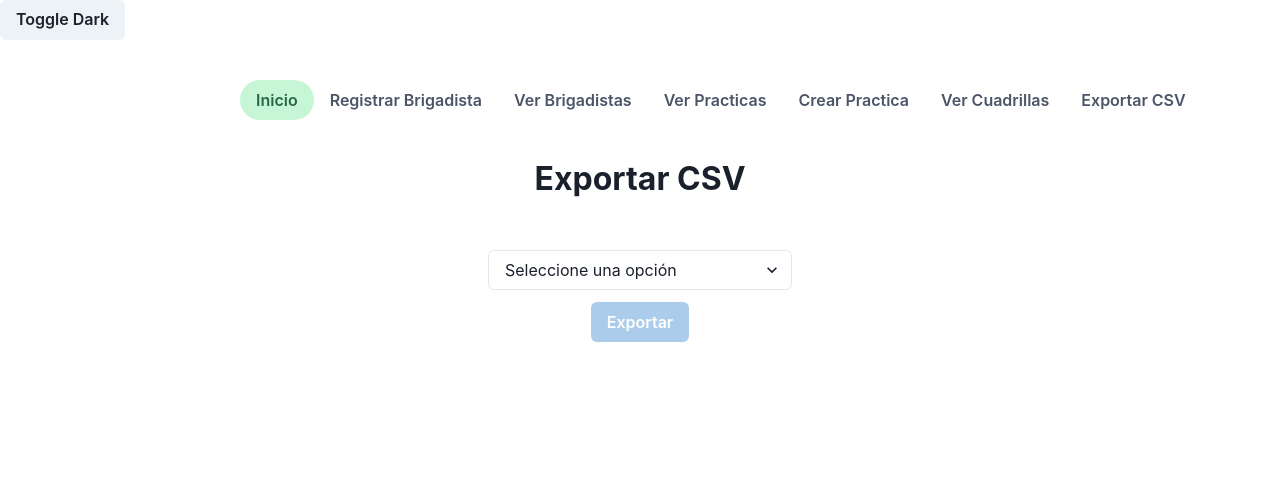
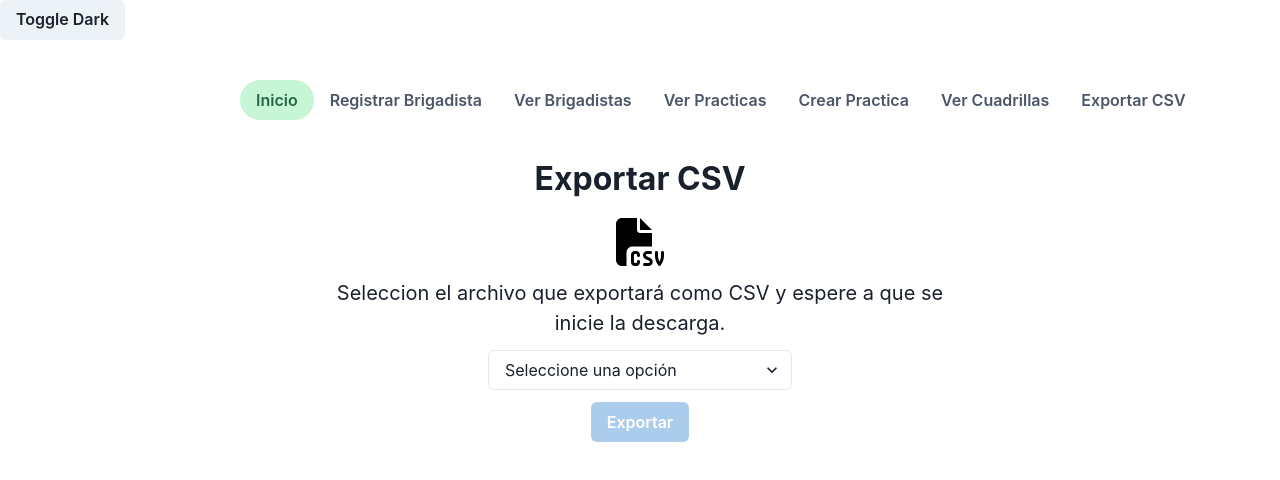
Before and after one commit to Danielmmolina/ingSoft, a React (Vite) app in the folder Frontend/: page /inicio/Exportar in a window 1280 px wide. Shown: the top 480 px of the page. Built offline with nearby package versions, Linux system fonts and the light colour scheme; the HTML template or start-up script is replaced by a standard one.

Commit message:
export icon

```diff
--- a/Frontend/src/components/Exportar.jsx
+++ b/Frontend/src/components/Exportar.jsx
@@ -1,6 +1,7 @@
 import * as React from "react";
-import { VStack, Select, Container, Button, Heading } from "@chakra-ui/react";
+import { VStack, Select, Container, Button, Heading, Text } from "@chakra-ui/react";
 import { Global } from '../helpers/Global'
+import CsvIcon from "../icons/file-csv-solid.svg";
 
 export const Exportar = () => {
     const [selectedValue, setSelectedValue] = React.useState("");
@@ -41,7 +42,12 @@ export const Exportar = () => {
     return (
     <Container maxW='container.sm'>
       <VStack spacing={3}>
-      <Heading as={'h1'} fontSize='2em' textAlign='center' pb={'10'}>Exportar CSV</Heading>
+      <Heading as={'h1'} fontSize='2em' textAlign='center' pb={'2'}>Exportar CSV</Heading>
+      <img src={CsvIcon} alt="CSV Icon" width={48} height={48} />
+        <Text fontSize="xl" textAlign="center">
+          Seleccion el archivo que exportará como CSV y espere a que se inicie la descarga.
+        </Text>
+
         <Select
           placeholder="Seleccione una opción"
           onChange={handleOptionChange}
```
Also changed, not shown: Frontend/src/icons/file-csv-solid.svg (added).
